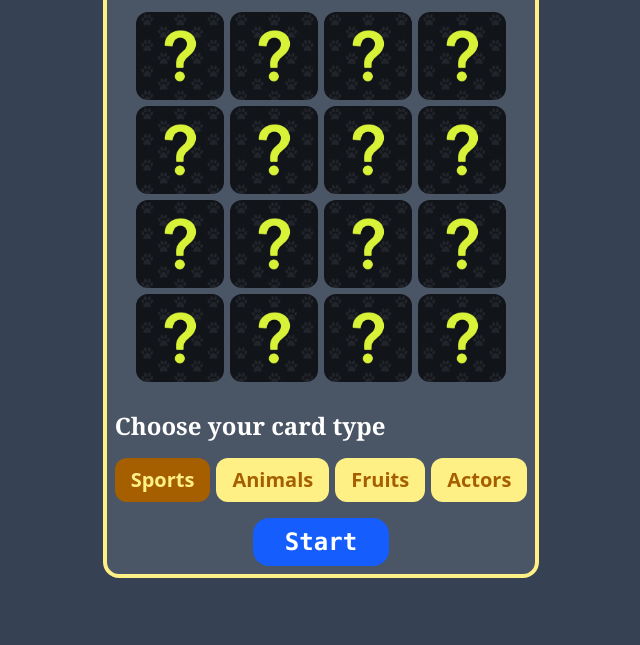
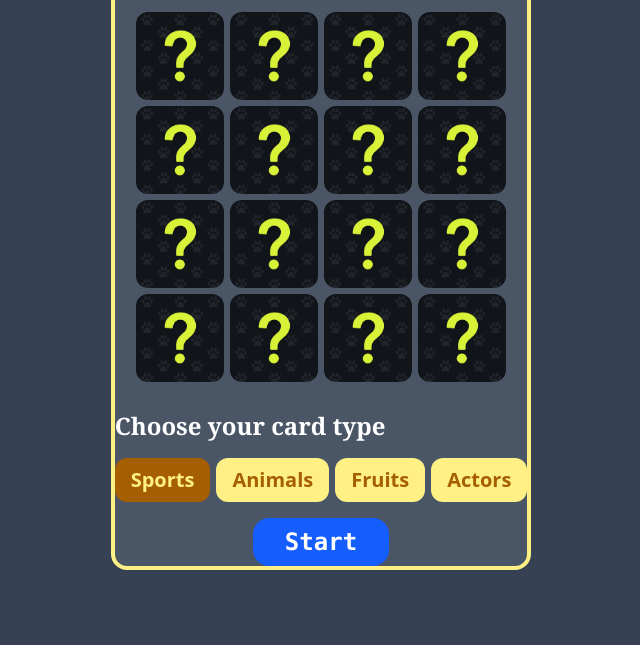
Before and after one commit to RashidShaik16/mylearning-phase, a website: page docs/Memory Game/index.html in a window 1280 px wide. Shown: the part 155-800 px from the top of the page, without its empty margins (319-959 px from the left). Drawn offline with Linux system fonts and the light colour scheme.

Commit message:
Fixed viewport issue

```diff
--- a/docs/Memory Game/index.html
+++ b/docs/Memory Game/index.html
@@ -6,8 +6,8 @@
     <link href="./src/output.css" rel="stylesheet">
     <title>Toggle Bulb</title>
 </head>
-<body class=" h-screen flex justify-center items-center bg-gray-700 box-border">
-    <main id="main" class="border-4 box-border border-yellow-200 rounded-2xl p-2 bg-gray-600 flex flex-col items-center">
+<body class=" h-screen flex justify-center p-2 items-center bg-gray-700 box-border">
+    <main id="main" class="border-4 box-border border-yellow-200 rounded-2xl p-1.5 bg-gray-600 flex flex-col items-center">
         <h1 class="text-4xl my-5 text-yellow-300 font-mono font-bold">Memory Game</h1>
          <div id="card-grid" class="grid grid-cols-4 gap-1.5 p-2">
             <!-- Cards deck here -->
```
